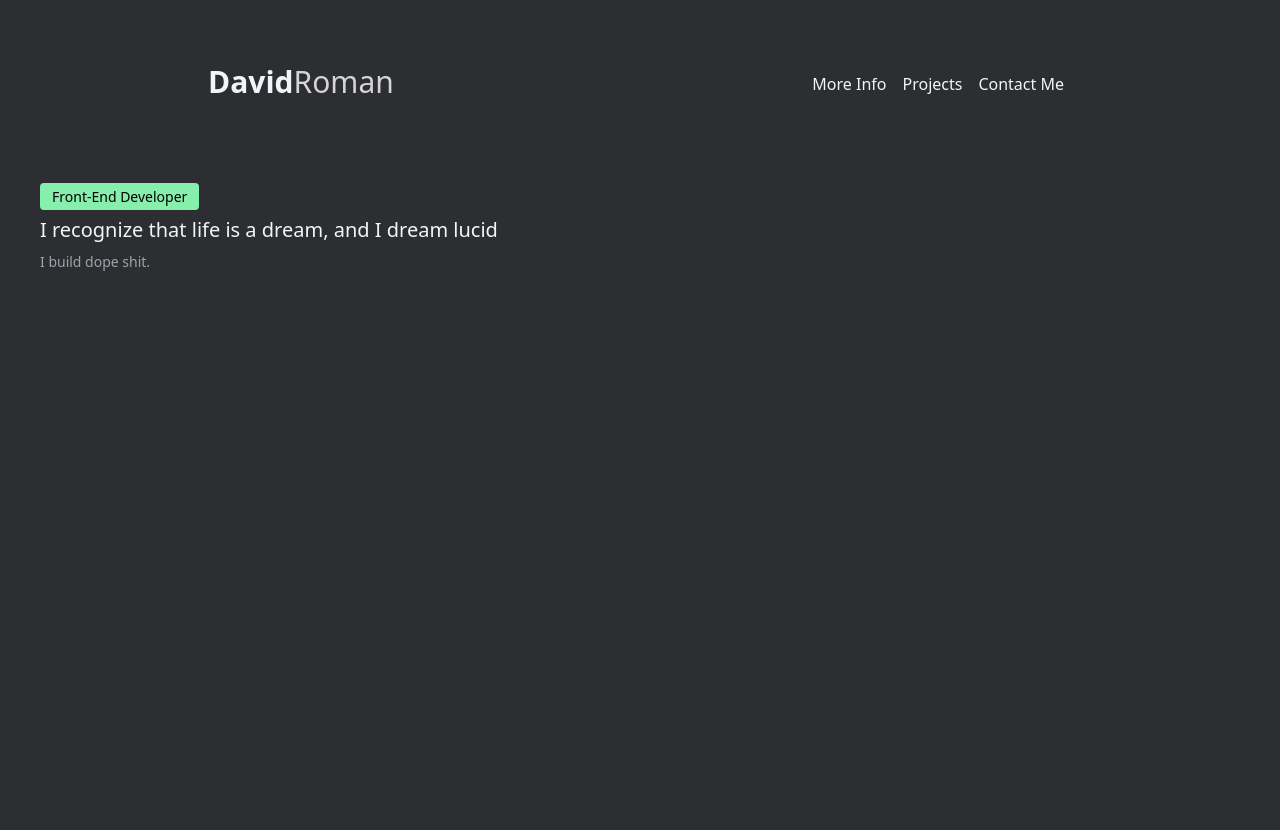
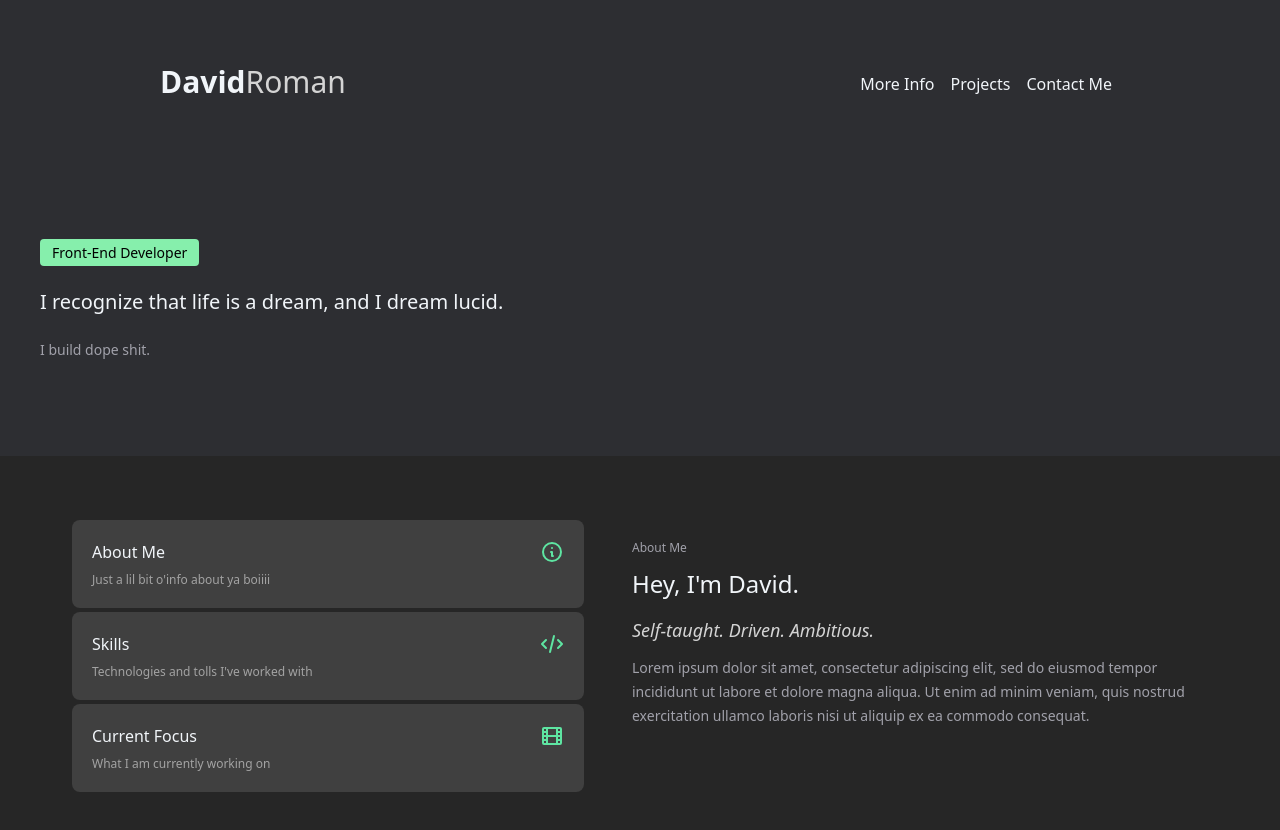
Before and after one commit to dmroman395/Portfolio, a Next.js app: page / in a window 1280 px wide. Shown: the top 830 px of the page. Before the commit the page ends 800 px from the top, so only its background shows below. Built offline with nearby package versions, Linux system fonts and the light colour scheme.

Commit message:
Started project info section

```diff
--- a/src/components/header.js
+++ b/src/components/header.js
@@ -2,7 +2,7 @@ import React from 'react';
 
 function Header() {
     return(
-        <header className='p-5 text-slate-100 flex justify-between sm:p-10 lg:pt-16 lg:pl-52 lg:pr-52'>
+        <header className='p-5 text-slate-100 flex justify-between sm:p-10 md:px-20 lg:pt-16 lg:px-40'>
             <h1 className='text-lg sm:text-2xl lg:text-3xl'><span className='font-bold'>David</span><span className='text-neutral-300'>Roman</span></h1>
             <ul className='flex text-xs font-normal sm:text-sm lg:text-base'>
                 <li className='m-2'>More Info</li>
--- a/src/components/hero.js
+++ b/src/components/hero.js
@@ -1,15 +1,17 @@
 import React from "react";
 import Header from "./header";
+import MoreInfo from "./moreInfo";
 
 function Hero() {
-    return(
+    return (
         <>
             <Header/>
-            <div className="m-10">
+            <div className="mx-10 my-24">
                 <span className="text-sm font-medium bg-green-300 rounded py-1 px-3">Front-End Developer</span>
-                <h1 className="text-xl text-slate-100 my-2">I recognize that life is a dream, and I dream lucid</h1>
+                <h1 className="text-xl text-slate-100 my-6">I recognize that life is a dream, and I dream lucid.</h1>
                 <p className="text-sm text-zinc-400">I build dope shit.</p>
             </div>
+            <MoreInfo/>
         </>
     )
 }
--- /dev/null
+++ b/src/components/moreInfo.js
@@ -0,0 +1,22 @@
+import React from "react";
+import MoreInfoCard from "./moreInfoCard";
+
+function MoreInfo() {
+    return(
+        <div className="flex flex-col bg-neutral-800 p-10 sm:flex-row sm:justify-evenly sm:p-16 sm:gap-10 md:">
+            <div className="flex flex-row justify-between gap-x-1 sm:flex-col sm:justify-evenly sm:gap-1 sm:w-[45%] sm:max-w-lg">
+                <MoreInfoCard category={'About Me'} desc={"Just a lil bit o'info about ya boiiii"} icon={'info'}/>
+                <MoreInfoCard category={'Skills'} desc={"Technologies and tolls I've worked with"} icon={'skills'}/>
+                <MoreInfoCard category={'Current Focus'} desc={"What I am currently working on"} icon={'current'}/>
+            </div>
+            <div className="mt-5 flex flex-col gap-y-2 sm:max-w-[50%]">
+                <p className="text-zinc-400 text-xs">About Me</p>
+                <h1 className="text-slate-100 text-2xl my-1">Hey, I'm David.</h1>
+                <h4 className='text-neutral-300 text-lg my-1 italic'>Self-taught. Driven. Ambitious.</h4>
+                <p className="text-zinc-400 text-sm leading-6">Lorem ipsum dolor sit amet, consectetur adipiscing elit, sed do eiusmod tempor incididunt ut labore et dolore magna aliqua. Ut enim ad minim veniam, quis nostrud exercitation ullamco laboris nisi ut aliquip ex ea commodo consequat.</p>
+            </div>
+        </div>
+    )
+}
+
+export default MoreInfo
--- /dev/null
+++ b/src/components/moreInfoCard.js
@@ -0,0 +1,37 @@
+import React from "react";
+
+function MoreInfoCard({category, desc, icon}) {
+    let svg
+
+    switch(icon) {
+        case 'info':
+            svg = <svg xmlns="http://www.w3.org/2000/svg" className="h-6 w-6 hidden sm:inline" fill="none" viewBox="0 0 24 24" stroke="rgba(94,229,162,255)" strokeWidth={2}>
+                    <path strokeLinecap="round" strokeLinejoin="round" d="M13 16h-1v-4h-1m1-4h.01M21 12a9 9 0 11-18 0 9 9 0 0118 0z" />
+                  </svg>
+            break;
+        case 'skills':
+            svg = <svg xmlns="http://www.w3.org/2000/svg" className="h-6 w-6 hidden sm:inline" fill="none" viewBox="0 0 24 24" stroke="rgba(94,229,162,255)" strokeWidth={2}>
+                    <path strokeLinecap="round" strokeLinejoin="round" d="M10 20l4-16m4 4l4 4-4 4M6 16l-4-4 4-4" />
+                  </svg>
+            break;
+        case 'current':
+            svg = <svg xmlns="http://www.w3.org/2000/svg" class="h-6 w-6 hidden sm:inline" fill="none" viewBox="0 0 24 24" stroke="rgba(94,229,162,255)" stroke-width="2">
+                    <path stroke-linecap="round" stroke-linejoin="round" d="M7 4v16M17 4v16M3 8h4m10 0h4M3 12h18M3 16h4m10 0h4M4 20h16a1 1 0 001-1V5a1 1 0 00-1-1H4a1 1 0 00-1 1v14a1 1 0 001 1z" />
+                  </svg>
+            break;
+        default:
+            break;
+    }
+
+    return (
+        <div className="bg-neutral-700 p-3 rounded-lg w-1/3 justify-between sm:min-w-full sm:p-5">
+            <div className="flex flex-row justify-center align-middle sm:justify-between">
+                <h1 className="text-slate-100 text-xs sm:text-base sm:mb-2">{category}</h1>
+                {svg}
+            </div>
+            <p className="hidden text-neutral-400 sm:block sm:text-xs">{desc}</p>
+        </div>
+    )
+}
+
+export default MoreInfoCard
--- /dev/null
+++ b/src/components/projectCard.js
@@ -0,0 +1,23 @@
+import React from "react";
+
+function ProjectCard({title, img, link, code, tech}) {
+
+    const techList = tech.map((skill) => {
+        return <li>{skill} |</li>
+    })
+    return (
+        <div>
+            <h1>{title}</h1>
+            <img src={img}></img>
+            <ul>
+                {techList}
+            </ul>
+            <div>
+                <a href={link} target='_blank'>View Live</a>
+                <a href={code} target='_blank'>View Source Code</a>
+            </div>
+        </div>
+    )
+}
+
+export default ProjectCard
--- /dev/null
+++ b/src/components/projectInfo.js
@@ -0,0 +1,27 @@
+import React from "react";
+
+function ProjectInfo({overview, inspiration, challenges, solutions, lessons}) {
+    const chalList = challenges.map((challenge) => {
+        return <li>{challenge}</li>
+    })
+
+    const solList = solutions.map((solution) => {
+        return <li>{solution}</li>
+    })
+    return (
+        <div>
+            <h1>Overview</h1>
+                <p>{overview}</p>
+            <h1>Inspiration</h1>
+                <p>{inspiration}</p>
+            <h1>Challenges</h1>
+                <ol>{chalList}</ol>
+            <h1>Solutions</h1>
+                <ol>{solList}</ol>
+            <h1>What I learned</h1>
+                <p>{lessons}</p>
+        </div>
+    )
+}
+
+export default ProjectInfo
--- /dev/null
+++ b/src/components/projectsContainer.js
@@ -0,0 +1,14 @@
+import React from "react";
+import ProjectCard from "./projectCard";
+import ProjectInfo from "./projectInfo";
+
+function ProjectsContainer() {
+    return (
+        <div>
+            <ProjectCard/>
+            <ProjectInfo/>
+        </div>
+    )
+}
+
+export default ProjectsContainer
```
